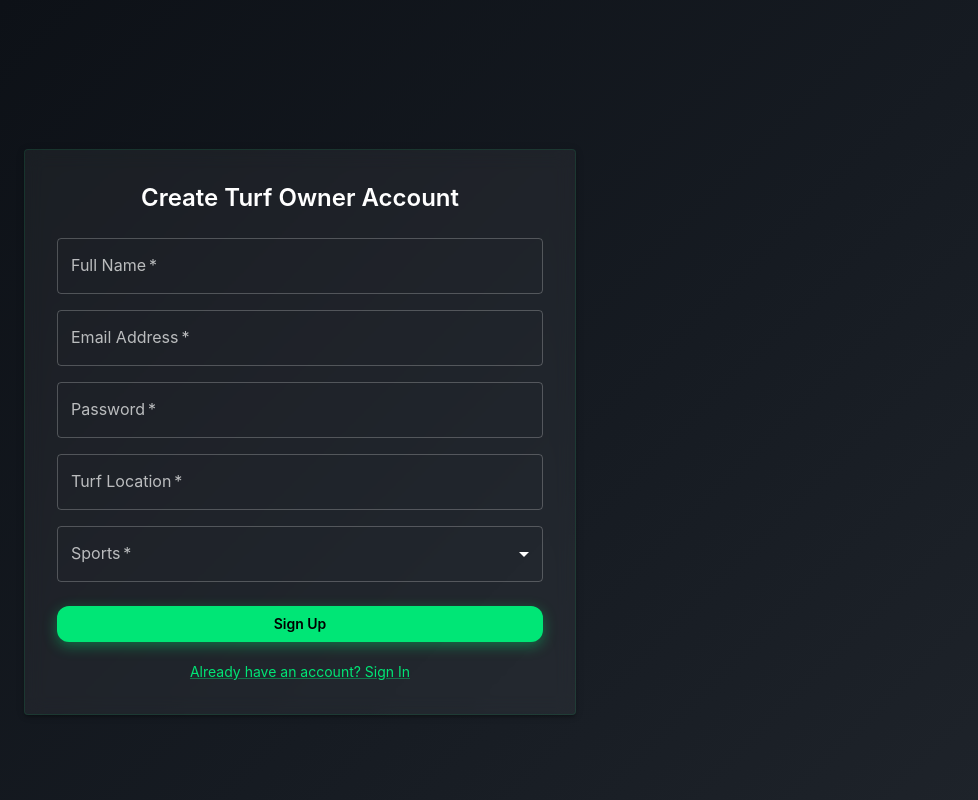
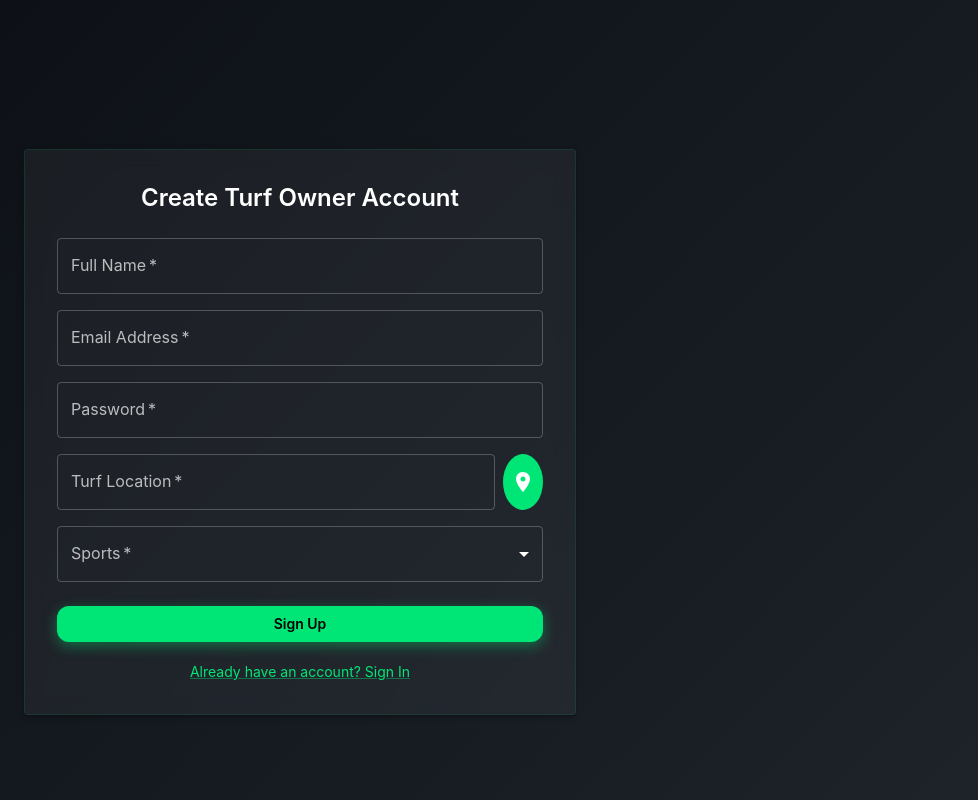
Before and after one commit to Sreeshks/Turf-owner-dashboard, a React (Vite) app: page /register in a window 1280 px wide. Shown: the whole page, without its empty margins (0-978 px from the left). Built offline with nearby package versions, Linux system fonts and the light colour scheme.

Commit message:
location in register

```diff
--- a/src/pages/Register.tsx
+++ b/src/pages/Register.tsx
@@ -13,8 +13,10 @@ import {
   Select,
   FormControl,
   InputLabel,
+  IconButton,
 } from '@mui/material';
 import { useNavigate } from 'react-router-dom';
+import LocationOnIcon from '@mui/icons-material/LocationOn';
 
 const Register: React.FC = () => {
   const navigate = useNavigate();
@@ -32,10 +34,49 @@ const Register: React.FC = () => {
 
   const handleChange = (e: React.ChangeEvent<HTMLInputElement | { name?: string; value: unknown }>) => {
     const { name, value } = e.target;
+
+    if (name === 'turfLocation') {
+      setFormData(prev => ({
+        ...prev,
+        [name]: value as string,
+        name: `${prev.name} - ${value}`
+      }));
+    } else {
       setFormData(prev => ({
         ...prev,
         [name as string]: value
       }));
+    }
+  };
+
+  const getCurrentLocation = () => {
+    if (navigator.geolocation) {
+      navigator.geolocation.getCurrentPosition(
+        (position) => {
+          const { latitude, longitude } = position.coords;
+          // Using reverse geocoding to get address from coordinates
+          fetch(`https://nominatim.openstreetmap.org/reverse?format=json&lat=${latitude}&lon=${longitude}`)
+            .then(response => response.json())
+            .then(data => {
+              const location = data.display_name;
+              setFormData(prev => ({
+                ...prev,
+                turfLocation: location
+              }));
+            })
+            .catch(err => {
+              setError('Failed to get location details. Please try again.');
+              console.error('Geocoding error:', err);
+            });
+        },
+        (error) => {
+          setError('Failed to get your location. Please enable location services.');
+          console.error('Geolocation error:', error);
+        }
+      );
+    } else {
+      setError('Geolocation is not supported by your browser.');
+    }
   };
 
   const handleSubmit = async (e: React.FormEvent) => {
@@ -141,6 +182,7 @@ const Register: React.FC = () => {
                 />
               </Grid>
               <Grid item xs={12}>
+                <Box sx={{ display: 'flex', gap: 1 }}>
                   <TextField
                     required
                     fullWidth
@@ -151,6 +193,18 @@ const Register: React.FC = () => {
                     onChange={handleChange}
                     disabled={loading}
                   />
+                  <IconButton
+                    onClick={getCurrentLocation}
+                    disabled={loading}
+                    sx={{
+                      bgcolor: 'primary.main',
+                      color: 'white',
+                      '&:hover': { bgcolor: 'primary.dark' }
+                    }}
+                  >
+                    <LocationOnIcon />
+                  </IconButton>
+                </Box>
               </Grid>
               <Grid item xs={12}>
                 <FormControl fullWidth required>
```
Lines whose indentation alone changed are shown as unchanged.
